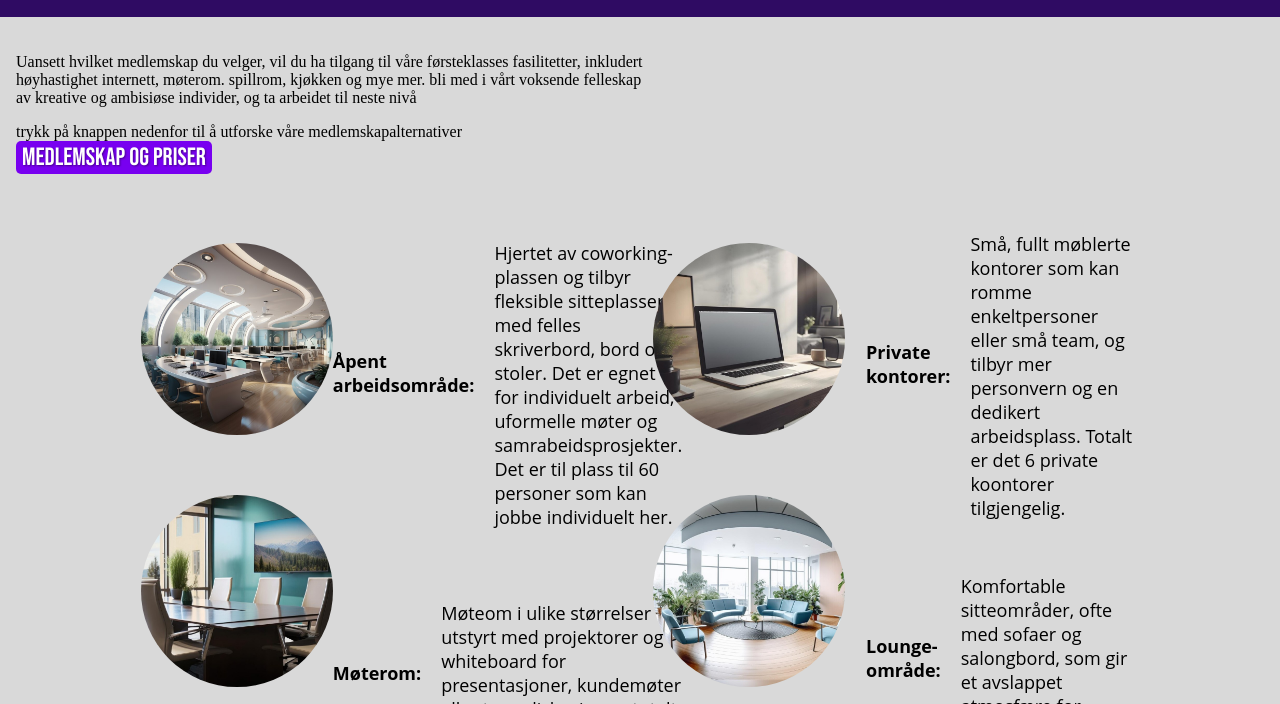
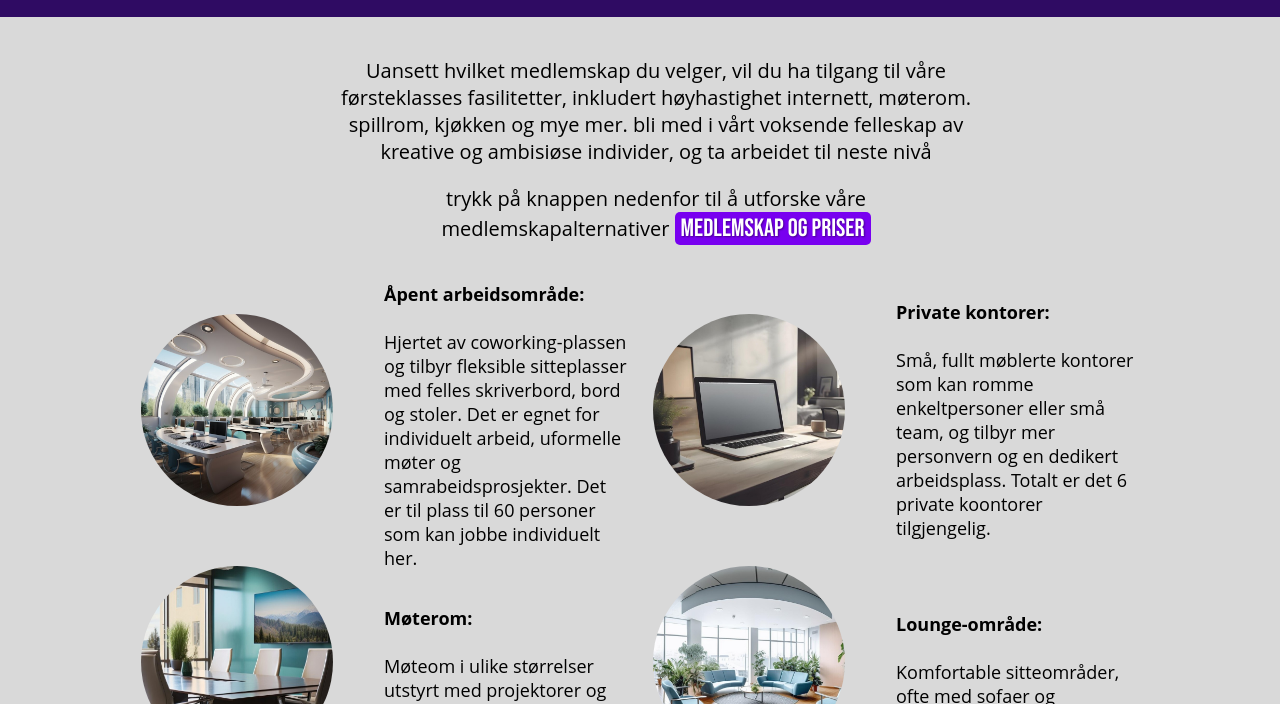
Before and after one commit to ekedal89/ekedal89.github.io, a plain HTML site: page Fasiliteter.html in a window 1280 px wide. Shown: the part 72-776 px from the top of the page. Drawn offline with Linux system fonts and the light colour scheme; a web font is replaced by a local one.

Commit message:
Add files via upload

```diff
--- a/HovedKode/html/css/i.fasiliteter.css
+++ b/HovedKode/html/css/i.fasiliteter.css
@@ -14,8 +14,8 @@
 
     .item {
         display: flex;
-        align-items: center;
-        gap: 20px;
+        flex-direction: column;
+        justify-content: center;
     }
 
     .pricebutton{
@@ -52,7 +52,14 @@
       .toph{
         padding: 1rem;
         width: 50vw;
-        margin-top: 1vh ;
+        margin-top: 1vh;
+        text-align: center;
+        margin-left: 25vw;
+        font-size: 20px;
+        font-family: "Open Sans", sans-serif;
+        font-weight: 400;
+        font-style: normal;
+
       }
 
       .yap{
```
